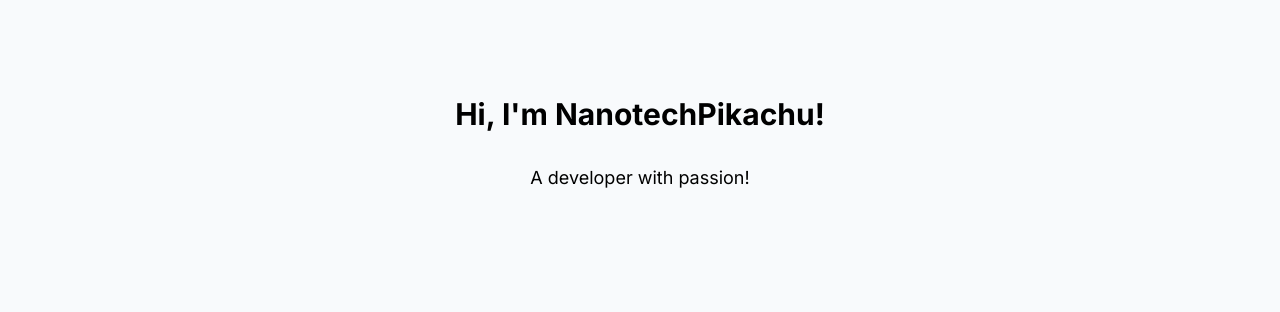
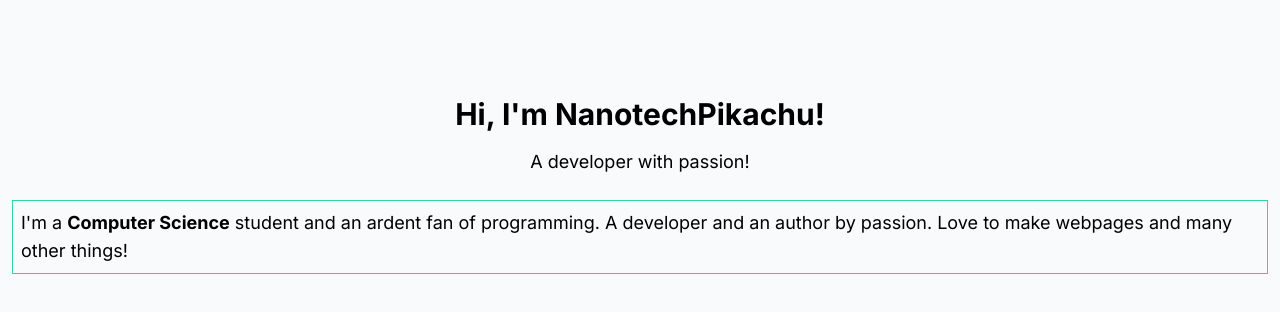
Before and after one commit to NanotechPikachu/Portfolio, a Next.js app: page / in a window 1280 px wide. Shown: the top 312 px of the page. Built offline with nearby package versions, Linux system fonts and the light colour scheme.

Commit message:
Update page.js

```diff
--- a/src/app/page.js
+++ b/src/app/page.js
@@ -2,8 +2,13 @@ export default function Home() {
   return (
     <>
     <div className="ml-4 mr-4 mt-24">
-    <h1 className="font-bold text-center text-2xl md:text-3xl dark:text-white text-black mb-8">Hi, I&apos;m NanotechPikachu!</h1>
-    <p className="text-base dark:text-white text-black md:text-lg text-center">A developer with passion!</p>
+    <h1 className="font-bold text-center text-2xl md:text-3xl dark:text-white text-black mb-4">Hi, I&apos;m NanotechPikachu!</h1>
+    <p className="text-base dark:text-zinc-50 text-black md:text-lg text-center">A developer with passion!</p>
+    </div>
+    <div className="mt-6 mr-3 ml-3 border dark:border-emerald-600 border-emerald-400">
+    <p className="md:text-lg text-base dark:text-zinc-50 text-black mr-2 ml-2 mt-2 mb-2">
+I&apos;m a <b>Computer Science</b> student and an ardent fan of programming. A developer and an author by passion. Love to make webpages and many other things!
+    </p>
     </div>
     </>
   )
```
